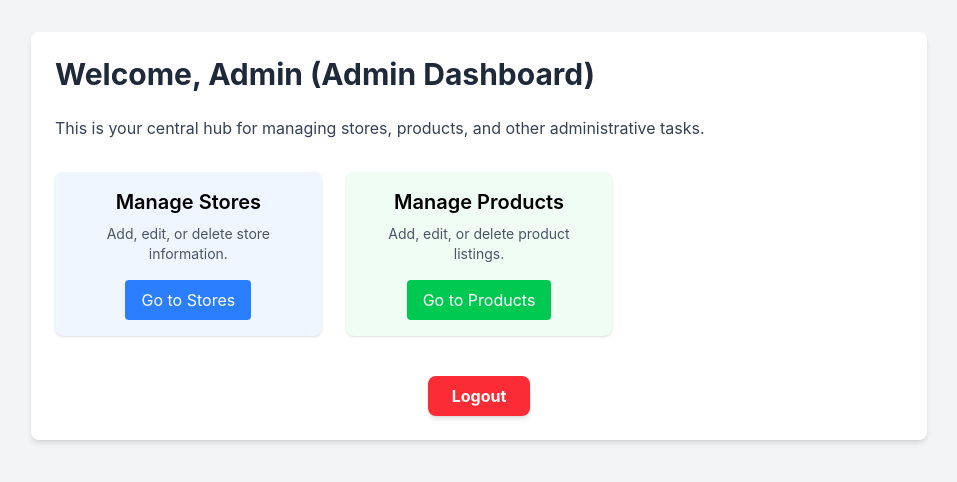
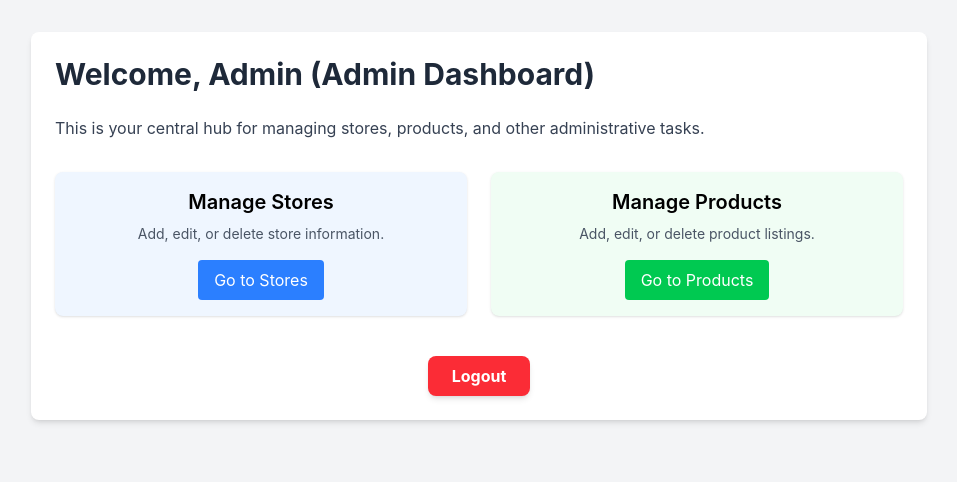
Before and after one commit to Larriemoses/Discount-Center, a React (Vite) app in the folder clients/: page /admin/dashboard in a window 1280 px wide. Shown: the top 482 px of the page, without its empty margins (161-1118 px from the left). Built offline with nearby package versions, Linux system fonts and the light colour scheme.

Commit message:
new file:   clients/dist.zip 	modified:   clients/src/pages/AdminDashboard.tsx

```diff
--- a/clients/src/pages/AdminDashboard.tsx
+++ b/clients/src/pages/AdminDashboard.tsx
@@ -30,7 +30,10 @@ const AdminDashboard: React.FC = () => {
           administrative tasks.
         </p>
 
-        <div className="grid grid-cols-1 md:grid-cols-2 lg:grid-cols-3 gap-6">
+        {/* Updated the grid layout to only have 2 columns for medium and large screens,
+          since the analytics card has been removed. This centers the two remaining cards.
+        */}
+        <div className="grid grid-cols-1 md:grid-cols-2 gap-6">
           {/* Example Admin Actions/Cards */}
           <div className="bg-blue-50 p-4 rounded-lg shadow-sm flex flex-col items-center justify-center">
             <h3 className="text-xl font-semibold mb-2">Manage Stores</h3>
```
Also changed, not shown: 1 other file (tests, documents, lock files or other folders).
